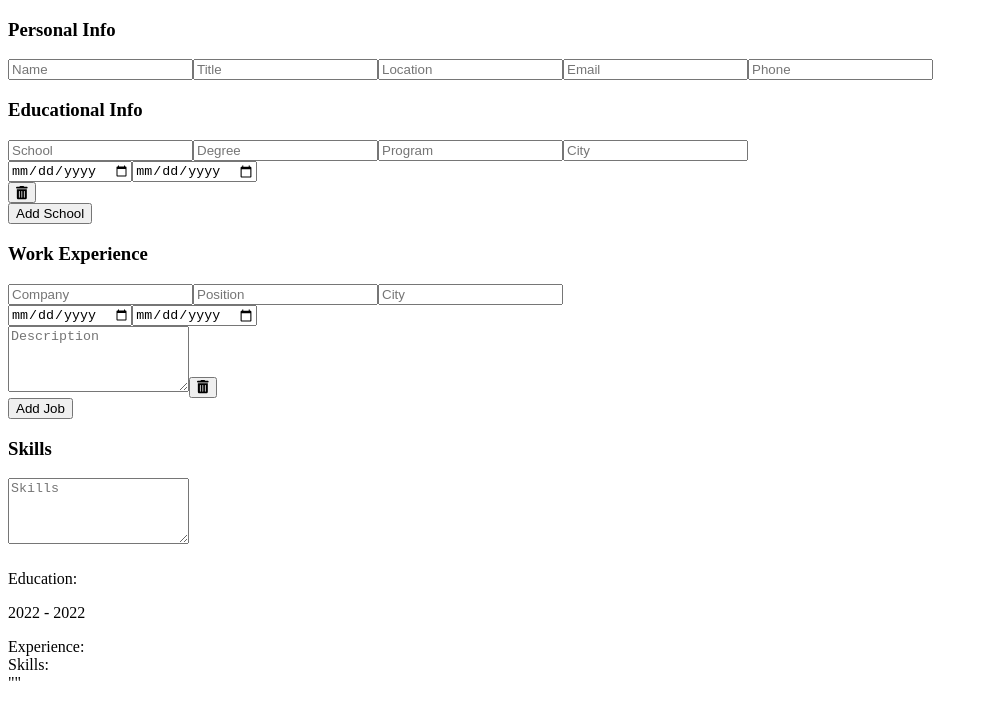
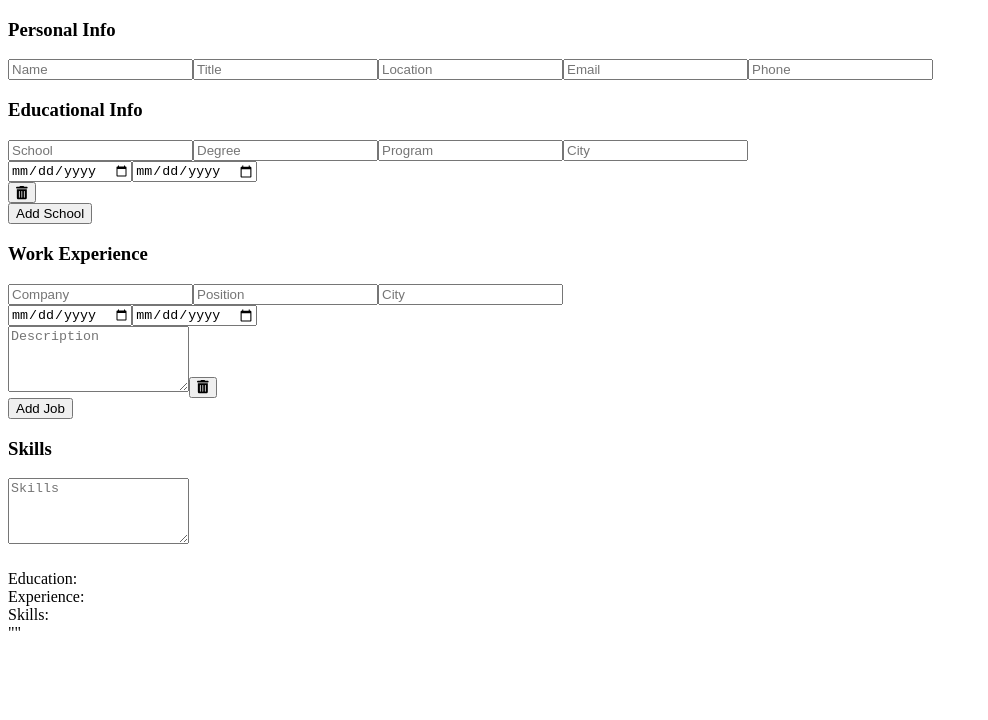
Before and after one commit to danranges/cv-project, a React (Create React App) app: page / in a window 1280 px wide. Shown: the top 720 px of the page, without its empty margins (0-988 px from the left). Built offline with nearby package versions, Linux system fonts and the light colour scheme.

Commit message:
Update edu output formatting

```diff
--- a/src/components/EduOutput.jsx
+++ b/src/components/EduOutput.jsx
@@ -14,11 +14,13 @@ class EduOutput extends React.Component {
       <div className='my-2'>
         <div className='flex justify-between'>
           <div className='font-extrabold'>{school}</div>
-          <p>
-            {format(new Date(start), "yyyy")}
-            {start && end ? " - " : null}
-            {format(new Date(end), "yyyy")}
-          </p>
+          {school ? (
+            <p>
+              {format(new Date(start), "yyyy")}
+              {start && end ? " - " : null}
+              {format(new Date(end), "yyyy")}
+            </p>
+          ) : null}
         </div>
         <div className='flex justify-between'>
           <div className='flex'>
```
